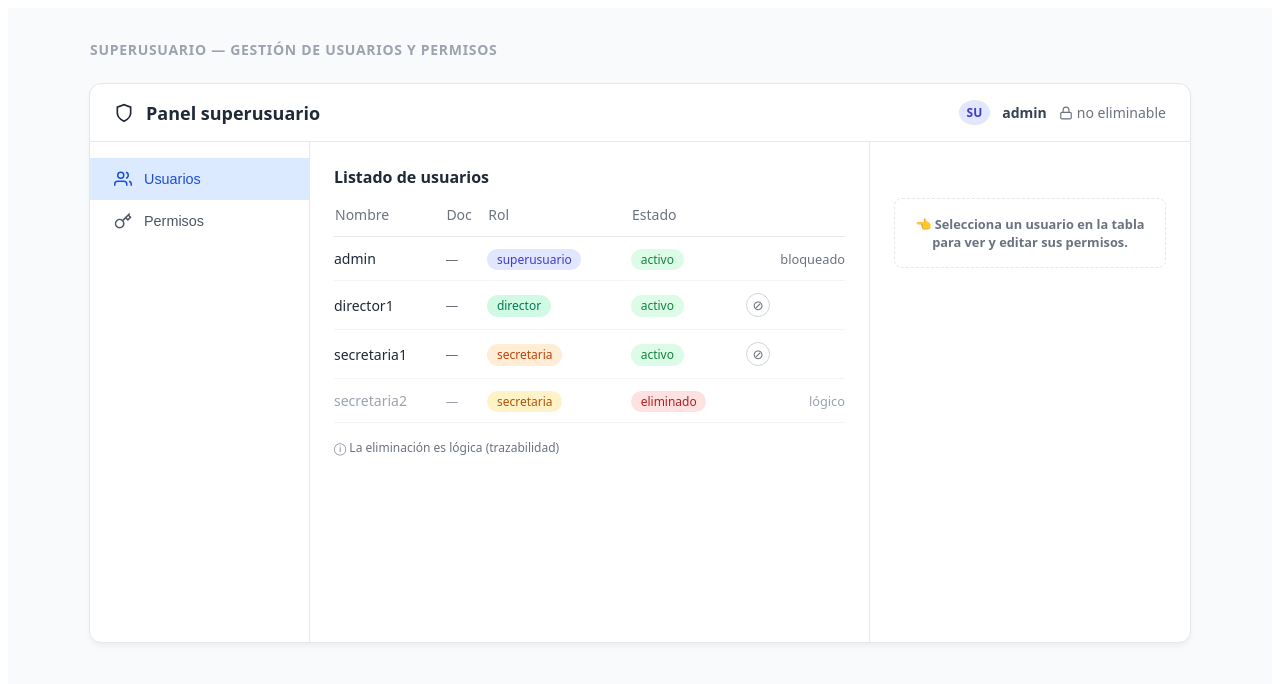
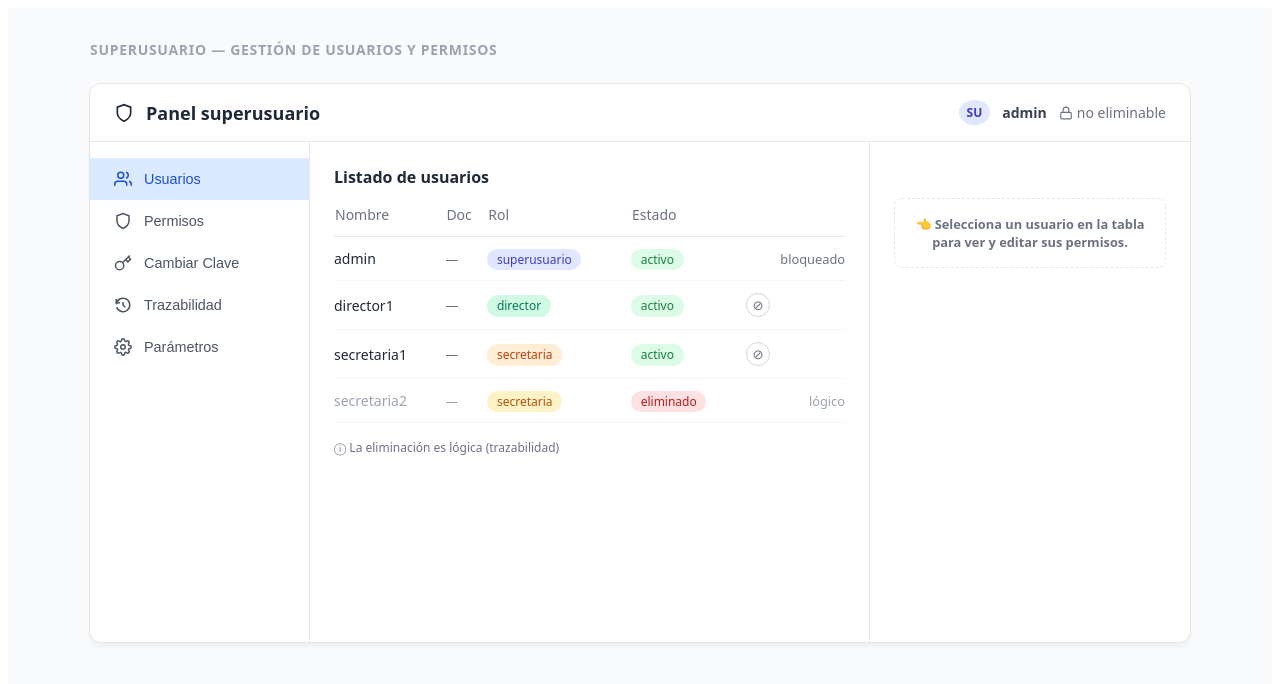
Before and after one commit to tiben10/front-end, a React (Vite) app: page /dashboard in a window 1280 px wide. Shown: the top 684 px of the page. Built offline with nearby package versions, Linux system fonts and the light colour scheme.

Commit message:
agregar navegación por pestañas en SuperUserDashboard

```diff
--- a/src/App.jsx
+++ b/src/App.jsx
@@ -2,6 +2,7 @@ import React from 'react';
 import { BrowserRouter as Router, Routes, Route } from 'react-router-dom';
 import Login from './pages/Login';
 import SuperUserDashboard from './pages/SuperUserDashboard';
+//import DirectorUserDashboard from './pages/DirectorUserDashboard';
 
 
 function App() {
@@ -10,9 +11,11 @@ function App() {
       <Routes>
         <Route path="/" element={<Login />} />
         <Route path="/dashboard" element={<SuperUserDashboard />} />
+        {/* <Route path="/director-dashboard" element={<DirectorUserDashboard />} /> */}
       </Routes>
     </Router>
   );
+
 }
 
 export default App;
--- a/src/pages/SuperUserDashboard copy.jsx
+++ b/src/pages/DirectorUserDashboard.jsx
@@ -208,4 +208,4 @@ const SuperUserDashboard = () => {
     );
 };
 
-export default SuperUserDashboard;
+export default DirectorUserDashboard;
--- a/src/pages/Login.jsx
+++ b/src/pages/Login.jsx
@@ -18,9 +18,12 @@ const ProfileCard = ({ profile }) => {
     const [password, setPassword] = useState('');
 
     const handleLogin = () => {
-        localStorage.setItem('token', 'fake-token-' + profile.initials);
-        localStorage.setItem('role', profile.initials);
-        navigate('/dashboard');
+    // Ya no llama al backend, genera un token falso localmente
+    localStorage.setItem('token', 'fake-token-' + profile.initials);
+    // Guarda qué rol "inició sesión" (SU, DI o SE) por si luego se necesita
+    localStorage.setItem('role', profile.initials);
+    // Redirige siempre al dashboard, sin importar el perfil ni validar nada
+    navigate('/dashboard');
     };
 
     return (
--- a/src/pages/SuperUserDashboard.jsx
+++ b/src/pages/SuperUserDashboard.jsx
@@ -9,6 +9,7 @@ const SuperUserDashboard = () => {
     const [loading, setLoading] = useState(true);
     const [error, setError] = useState(null);
     const [selectedUser, setSelectedUser] = useState(null);
+    const [activeTab, setActiveTab] = useState('usuarios');
 
     // Carga inicial de Usuarios y Funcionalidades
     useEffect(() => {
@@ -20,9 +21,13 @@ const SuperUserDashboard = () => {
         ];
 
         const mockFuncs = [
-            { idFuncionalidad: 1, nombre: 'Alumnos' },
-            { idFuncionalidad: 2, nombre: 'Matriculas' },
-            { idFuncionalidad: 3, nombre: 'Reportes' }
+            { idFuncionalidad: 1, nombre: 'Matriculas' },
+            { idFuncionalidad: 2, nombre: 'Pagos' },
+            { idFuncionalidad: 3, nombre: 'Alumnos' },
+            { idFuncionalidad: 4, nombre: 'Aulas' },
+            { idFuncionalidad: 5, nombre: 'Conceptos' },
+            { idFuncionalidad: 6, nombre: 'Usuarios' },
+            { idFuncionalidad: 7, nombre: 'Reportes Avanzados' }
         ];
 
         setUsuarios(mockUsuarios);
@@ -99,16 +104,45 @@ const SuperUserDashboard = () => {
 
                 <div className="dash-body">
                     <aside className="dash-sidebar">
-                        <button className="sidebar-item active">
+                        <button
+                            className={`sidebar-item ${activeTab === 'usuarios' ? 'active' : ''}`}
+                            onClick={() => setActiveTab('usuarios')}
+                        >
                             <svg viewBox="0 0 24 24" width="18" height="18" stroke="currentColor" strokeWidth="2" fill="none"><path d="M17 21v-2a4 4 0 0 0-4-4H5a4 4 0 0 0-4 4v2"></path><circle cx="9" cy="7" r="4"></circle><path d="M23 21v-2a4 4 0 0 0-3-3.87"></path><path d="M16 3.13a4 4 0 0 1 0 7.75"></path></svg>
                             Usuarios
                         </button>
-                        <button className="sidebar-item">
-                            <svg viewBox="0 0 24 24" width="18" height="18" stroke="currentColor" strokeWidth="2" fill="none"><path d="M21 2l-2 2m-7.61 7.61a5.5 5.5 0 1 1-7.778 7.778 5.5 5.5 0 0 1 7.777-7.777zm0 0L15.5 7.5m0 0l3 3L22 7l-3-3m-3.5 3.5L19 4"></path></svg>
+                        <button
+                            className={`sidebar-item ${activeTab === 'permisos' ? 'active' : ''}`}
+                            onClick={() => setActiveTab('permisos')}
+                        >
+                            <svg viewBox="0 0 24 24" width="18" height="18" stroke="currentColor" strokeWidth="2" fill="none"><path d="M12 22s8-4 8-10V5l-8-3-8 3v7c0 6 8 10 8 10z"></path></svg>
                             Permisos
+                        </button>
+                        <button
+                            className={`sidebar-item ${activeTab === 'clave' ? 'active' : ''}`}
+                            onClick={() => setActiveTab('clave')}
+                        >
+                            <svg viewBox="0 0 24 24" width="18" height="18" stroke="currentColor" strokeWidth="2" fill="none"><circle cx="7.5" cy="15.5" r="5.5"></circle><path d="M21 2l-9.6 9.6"></path><path d="M15.5 7.5l3 3L22 7l-3-3"></path></svg>
+                            Cambiar Clave
+                        </button>
+                        <button
+                            className={`sidebar-item ${activeTab === 'trazabilidad' ? 'active' : ''}`}
+                            onClick={() => setActiveTab('trazabilidad')}
+                        >
+                            <svg viewBox="0 0 24 24" width="18" height="18" stroke="currentColor" strokeWidth="2" fill="none"><path d="M12 8v4l3 3"></path><path d="M3.05 11a9 9 0 1 1 .5 4"></path><path d="M3 4v5h5"></path></svg>
+                            Trazabilidad
+                        </button>
+                        <button
+                            className={`sidebar-item ${activeTab === 'parametros' ? 'active' : ''}`}
+                            onClick={() => setActiveTab('parametros')}
+                        >
+                            <svg viewBox="0 0 24 24" width="18" height="18" stroke="currentColor" strokeWidth="2" fill="none"><circle cx="12" cy="12" r="3"></circle><path d="M19.4 15a1.65 1.65 0 0 0 .33 1.82l.06.06a2 2 0 1 1-2.83 2.83l-.06-.06a1.65 1.65 0 0 0-1.82-.33 1.65 1.65 0 0 0-1 1.51V21a2 2 0 0 1-4 0v-.09A1.65 1.65 0 0 0 9 19.4a1.65 1.65 0 0 0-1.82.33l-.06.06a2 2 0 1 1-2.83-2.83l.06-.06a1.65 1.65 0 0 0 .33-1.82 1.65 1.65 0 0 0-1.51-1H3a2 2 0 0 1 0-4h.09A1.65 1.65 0 0 0 4.6 9a1.65 1.65 0 0 0-.33-1.82l-.06-.06a2 2 0 1 1 2.83-2.83l.06.06a1.65 1.65 0 0 0 1.82.33H9a1.65 1.65 0 0 0 1-1.51V3a2 2 0 0 1 4 0v.09a1.65 1.65 0 0 0 1 1.51 1.65 1.65 0 0 0 1.82-.33l.06-.06a2 2 0 1 1 2.83 2.83l-.06.06a1.65 1.65 0 0 0-.33 1.82V9a1.65 1.65 0 0 0 1.51 1H21a2 2 0 0 1 0 4h-.09a1.65 1.65 0 0 0-1.51 1z"></path></svg>
+                            Parámetros
                         </button>
                     </aside>
 
+                    {activeTab === 'usuarios' ? (
+                        <>
                             <main className="dash-content">
                                 <h3 className="section-title">Listado de usuarios</h3>
 
@@ -187,21 +221,26 @@ const SuperUserDashboard = () => {
                                         <div className="perm-box">
                                             <p className="perm-subtitle">Módulos habilitados</p>
 
-                                    {/* Componente del Árbol de Permisos */}
                                             <PermissionTree
                                                 functionalities={allFuncs}
                                                 permissions={permissions}
                                                 onToggle={handleToggle}
                                             />
 
-                                    {/* Botón que llama a la función applyPermissions */}
                                             <button className="apply-btn" onClick={applyPermissions}>
-                                        ✓ Aplicar permisos
+                                                ✓ Aplicar cambios
                                             </button>
                                         </div>
                                     </>
                                 )}
                             </aside>
+                        </>
+                    ) : (
+                        <main className="dash-content">
+                            <h3 className="section-title">Próximamente</h3>
+                            <p>Esta sección ({activeTab}) se implementará más adelante.</p>
+                        </main>
+                    )}
                 </div>
             </div>
         </div>
```
Lines whose indentation alone changed are shown as unchanged.
